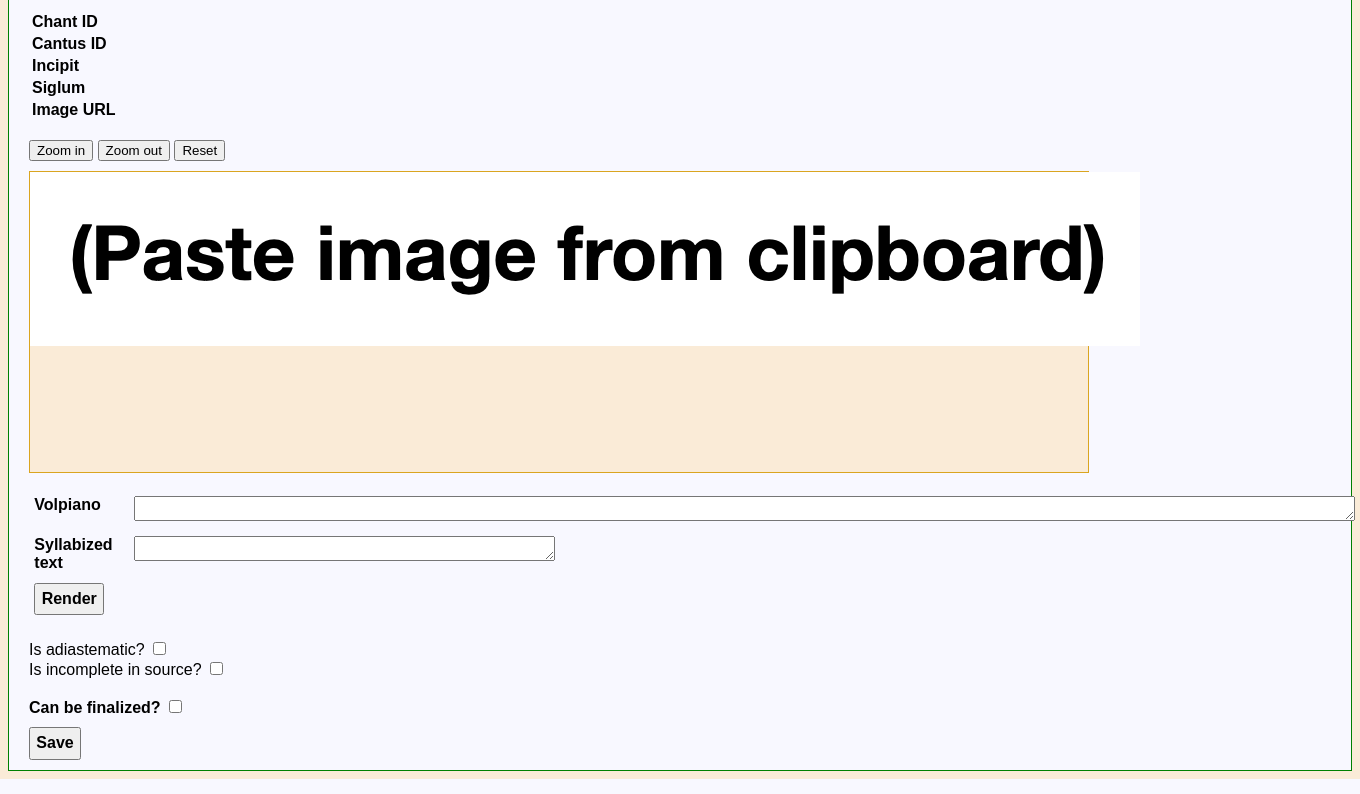
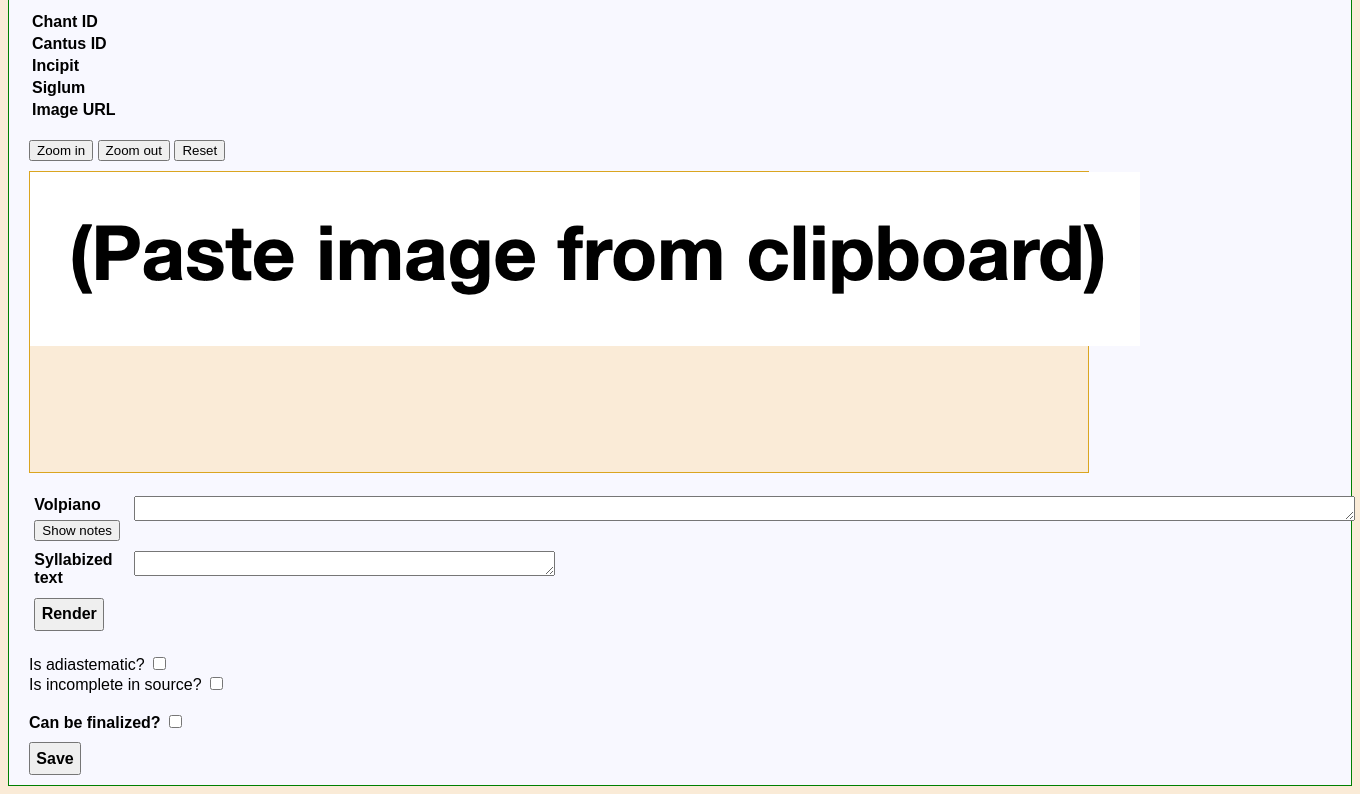
Before and after one commit to Genome-of-Melody/genomel_editor, a Django app: template templates/annotate.html in a window 1360 px wide. Shown: the part 161-955 px from the top of the page. Run offline with Django 4.2, Linux system fonts and the light colour scheme; the template is opened without the code that fills it, so the values that code supplies are empty; some libraries are stand-ins or nearby versions.

Commit message:
Re #10 -- Added the switch. Don't like that the textarea sizes change when the switch is done, so this is why I'm not closing the ticket yet.

```diff
--- a/GenomelEditor/static/volpiano_transcription.css
+++ b/GenomelEditor/static/volpiano_transcription.css
@@ -28,6 +28,11 @@
 
 #volpiano_transcription_volpiano_input, #volpiano_transcription_syllabized_text_input {
     font-size: 12pt;
+}
+
+
+#volpiano_transcripition_volpiano_input_switch_font {
+    margin-top: 4pt;
 }
 
 
--- a/templates/volpiano_transcription.html
+++ b/templates/volpiano_transcription.html
@@ -22,6 +22,12 @@
                     <td>
                     <label id="volpiano_transcription_volpiano_input_label"
                            for="volpiano_transcription_volpiano_input">Volpiano</label>
+                        <br>
+                        <button id="volpiano_transcripition_volpiano_input_switch_font"
+                                type="button">
+                                {# Without setting the type, a button in a form always submits. #}
+                            Show notes</button>
+
                     </td>
                     <td>
                     <textarea id="volpiano_transcription_volpiano_input"
@@ -127,5 +133,20 @@
 
         render(current_volpiano, current_syllabized_text, rendering_container);
     })
-
 </script>
+<script>
+    // Swapping between showing the volpiano transcription as notes, in Volpiano font, and
+    // as plain text.
+    const show_notes_button = document.getElementById('volpiano_transcripition_volpiano_input_switch_font');
+    const volpiano_input = document.getElementById('volpiano_transcription_volpiano_input');
+    show_notes_button.addEventListener('click', function(event) {
+        // Also change the button text between "Show notes" and "Show text".
+        if (volpiano_input.style.fontFamily === 'Volpiano') {
+            volpiano_input.style.fontFamily = 'monospace';
+            show_notes_button.innerHTML = 'Show notes';
+        } else {
+            volpiano_input.style.fontFamily = 'Volpiano';
+            show_notes_button.innerHTML = 'Show text';
+        }
+    })
+</script>
```
